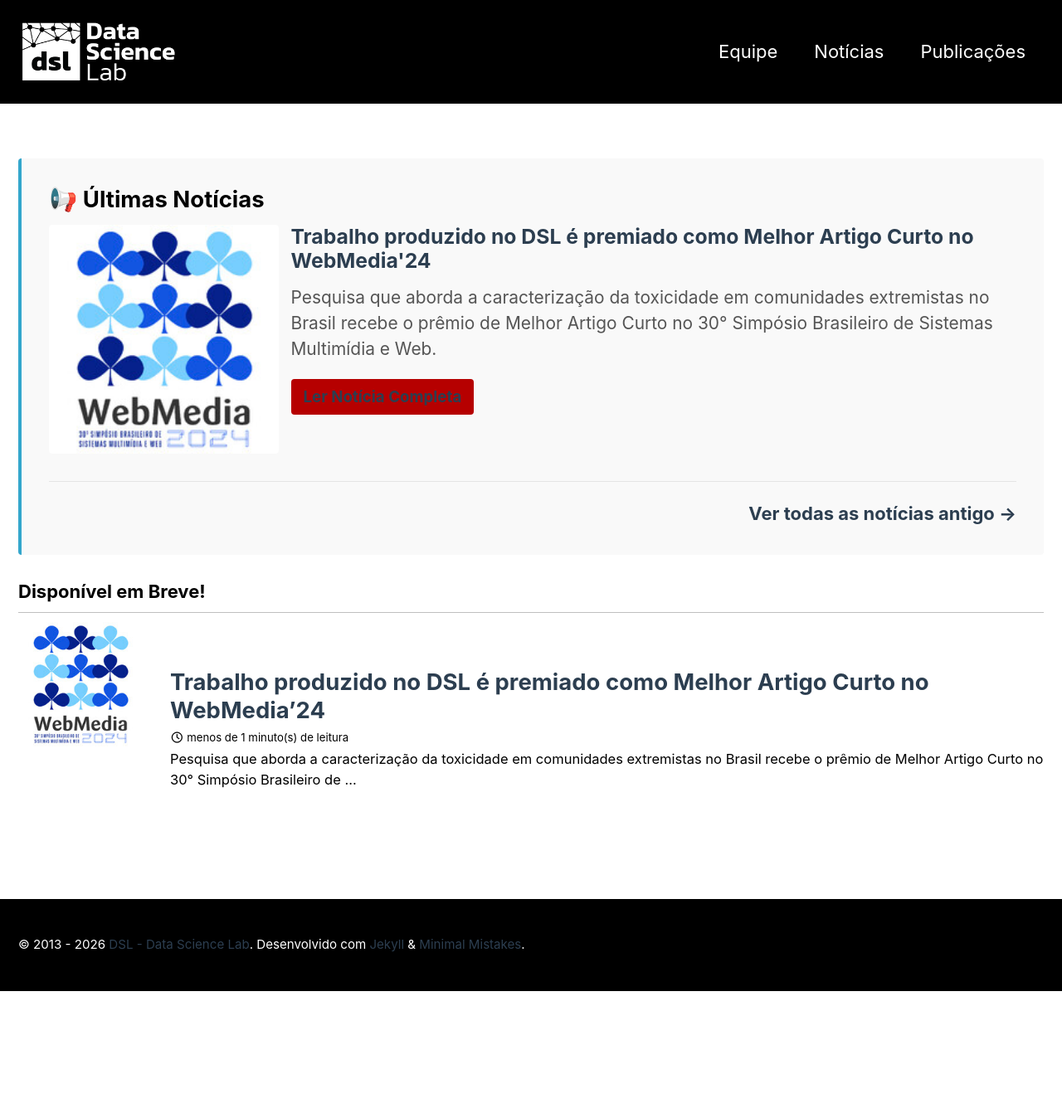
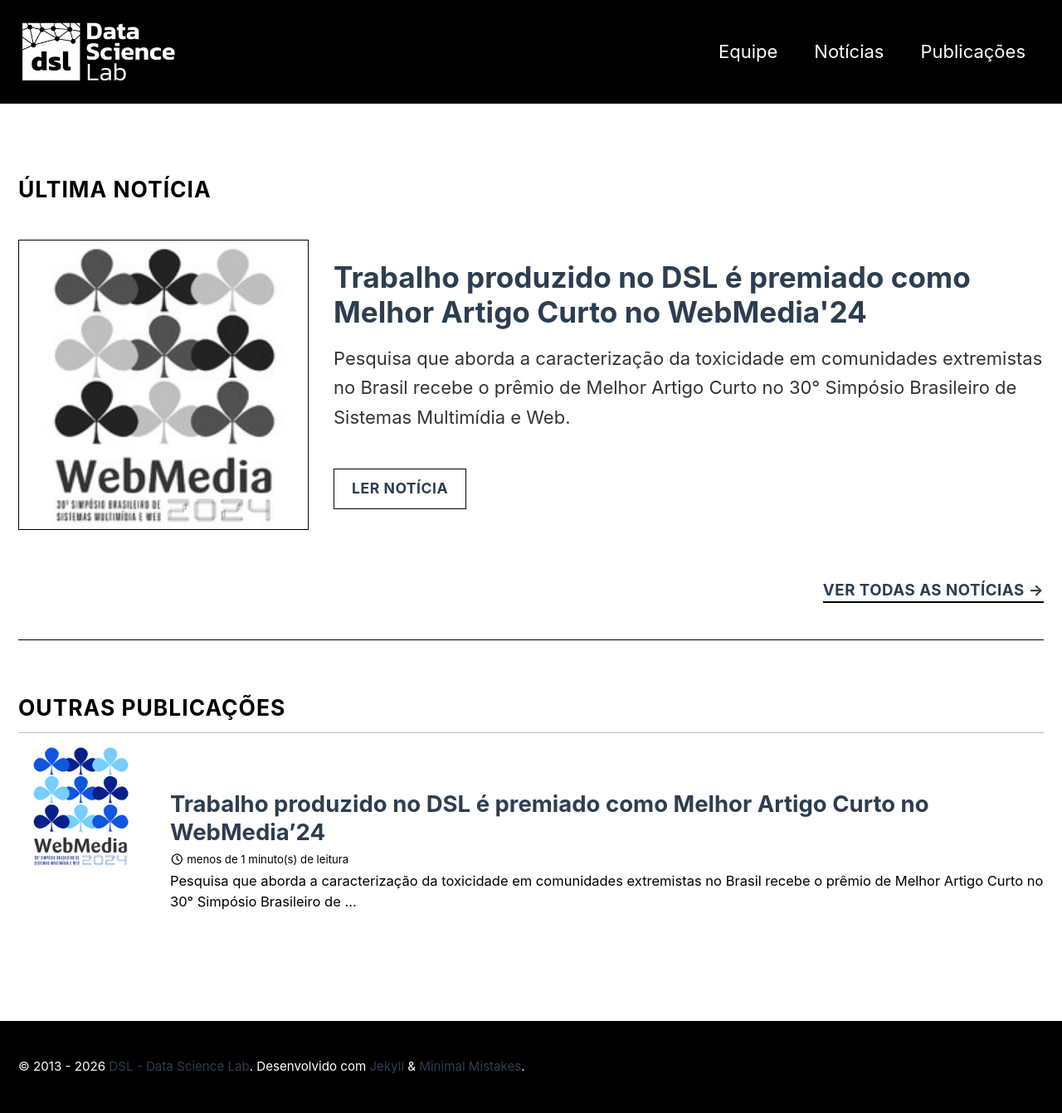
Before and after one commit to dsl-ufes/site, a Jekyll site: the page built from index.html, in a window 1280 px wide. Shown: the whole page at 83% size. Built offline with Jekyll 4.4.1, drawn with Linux system fonts in a browser that asks for light colours; cached includes are drawn as plain includes; the list of posts is cut into pages by our own code; before the commit the page ends 1195 px from its top, so only the background shows below that.

Commit message:
fix: home ficou feia

```diff
--- a/_layouts/home.html
+++ b/_layouts/home.html
@@ -4,7 +4,41 @@
 
 {{ content }}
 
-<h3 class="archive__subtitle home-subtitle">Disponível em Breve!</h3>
+<div class="latest-news-section" style="margin: 3em 0; padding-bottom: 2em; border-bottom: 1px solid #000;">
+  <h2 style="margin-top: 0; text-transform: uppercase; font-size: 1.2em; letter-spacing: 1px; color: #000;">Última Notícia</h2>
+
+  {% for post in site.posts limit:1 %}
+    <div class="news-preview-card" style="display: flex; gap: 30px; align-items: stretch; flex-wrap: wrap; margin-top: 2em;">
+
+      {% if post.header.teaser %}
+      <div style="flex: 1 1 250px; max-width: 350px;">
+        <img src="{{ post.header.teaser | relative_url }}" alt="{{ post.title }}" style="width: 100%; height: 100%; object-fit: cover; border: 1px solid #000; filter: grayscale(100%);">
+      </div>
+      {% endif %}
+
+      <div style="flex: 2 1 300px; display: flex; flex-direction: column; justify-content: center;">
+        <h3 style="margin: 0 0 0.5em 0; font-size: 1.6em; line-height: 1.2;">
+          <a href="{{ post.url | relative_url }}" style="text-decoration: none; color: #000;">{{ post.title }}</a>
+        </h3>
+        <p style="margin: 0 0 2em 0; color: #333; line-height: 1.6; font-size: 1em;">
+          {{ post.excerpt | strip_html | truncatewords: 35 }}
+        </p>
+        <div>
+          <a href="{{ post.url | relative_url }}" style="display: inline-block; padding: 0.6em 1.2em; border: 1px solid #000; color: #000; background-color: transparent; text-decoration: none; font-weight: bold; text-transform: uppercase; font-size: 0.8em; letter-spacing: 0.5px;">Ler Notícia</a>
+        </div>
+      </div>
+
+    </div>
+  {% else %}
+    <p style="color: #000;">Nenhuma notícia publicada de momento.</p>
+  {% endfor %}
+
+  <div style="margin-top: 2.5em; text-align: right;">
+    <a href="{{ '/noticias/' | relative_url }}" style="color: #000; text-decoration: none; font-weight: bold; border-bottom: 2px solid #000; padding-bottom: 2px; text-transform: uppercase; font-size: 0.85em; letter-spacing: 0.5px;">Ver todas as notícias →</a>
+  </div>
+</div>
+
+<h2 class="archive__subtitle" style="margin-top: 2em; text-transform: uppercase; font-size: 1.2em; letter-spacing: 1px; color: #000;">Outras Publicações</h2>
 
 {% if paginator %}
   {% assign posts = paginator.posts %}
--- a/index.html
+++ b/index.html
@@ -2,37 +2,3 @@
 layout: home
 author_profile: false
 ---
-
-<div class="latest-news-section" style="margin-top: 2em; padding: 1.5em; background-color: #f9f9f9; border-radius: 4px; border-left: 4px solid #33a6cc;">
-  <h2 style="margin-top: 0;">📢 Últimas Notícias</h2>
-
-  {% for post in site.posts limit:1 %}
-    <div class="news-preview-card" style="display: table; width: 100%; margin-bottom: 1em;">
-
-      {% if post.header.teaser %}
-      <div style="display: table-cell; width: 25%; vertical-align: top; padding-right: 15px;">
-        <img src="{{ post.header.teaser | relative_url }}" alt="{{ post.title }}" style="width: 100%; border-radius: 4px; object-fit: cover;">
-      </div>
-      {% endif %}
-
-      <div style="display: table-cell; vertical-align: top;">
-        <h3 style="margin: 0 0 0.5em 0;">
-          <a href="{{ post.url | relative_url }}" style="text-decoration: none; color: #222;">{{ post.title }}</a>
-        </h3>
-        <p style="margin: 0 0 1em 0; color: #555; font-size: 0.95em;">
-          {{ post.excerpt | strip_html | truncatewords: 30 }}
-        </p>
-        <a href="{{ post.url | relative_url }}" class="btn btn--primary" style="padding: 0.4em 0.8em; font-size: 0.85em; text-decoration: none;">Ler Notícia Completa</a>
-      </div>
-
-    </div>
-  {% else %}
-    <p>Nenhuma notícia publicada de momento.</p>
-  {% endfor %}
-
-  <div style="margin-top: 1.5em; border-top: 1px solid #e5e5e5; padding-top: 1em; text-align: right;">
-    <a href="{{ '/noticias/' | relative_url }}" style="font-weight: bold; text-decoration: none; color: #33a6cc;">
-      Ver todas as notícias antigo →
-    </a>
-  </div>
-</div>
```
